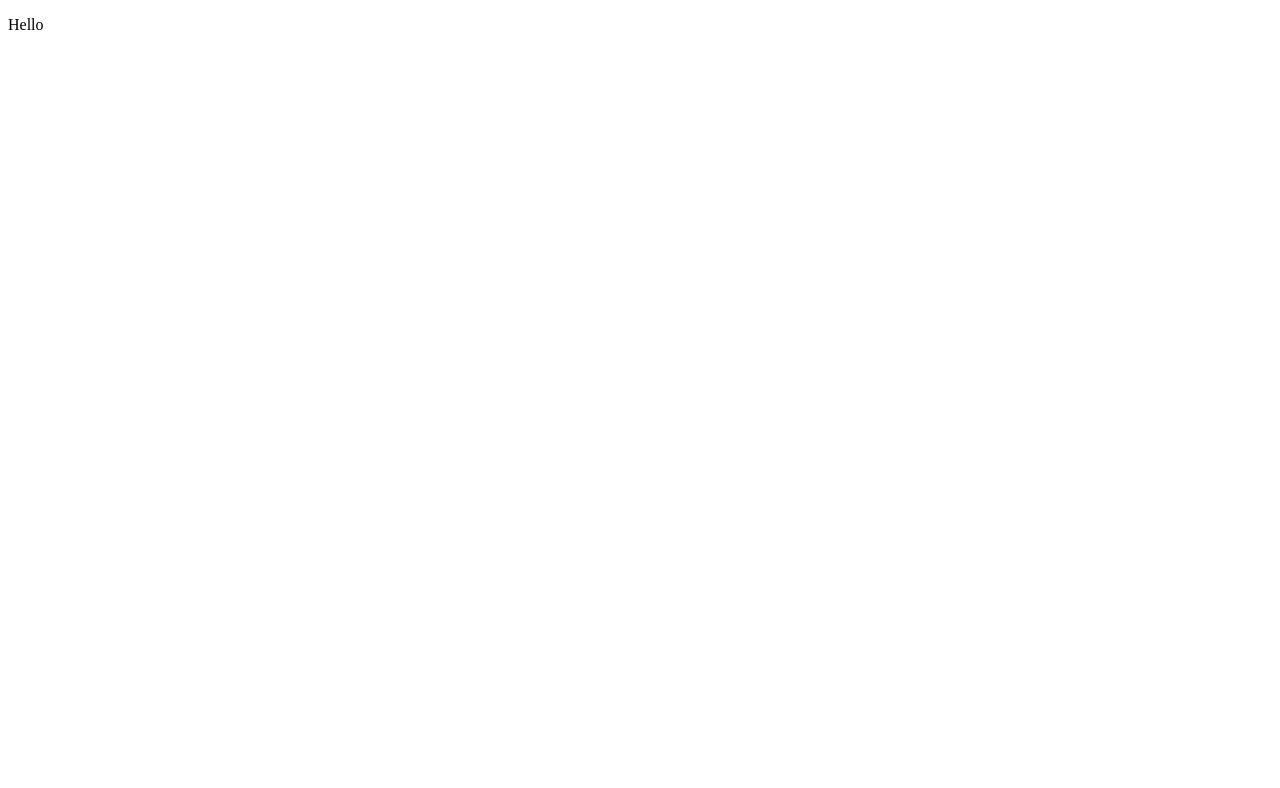
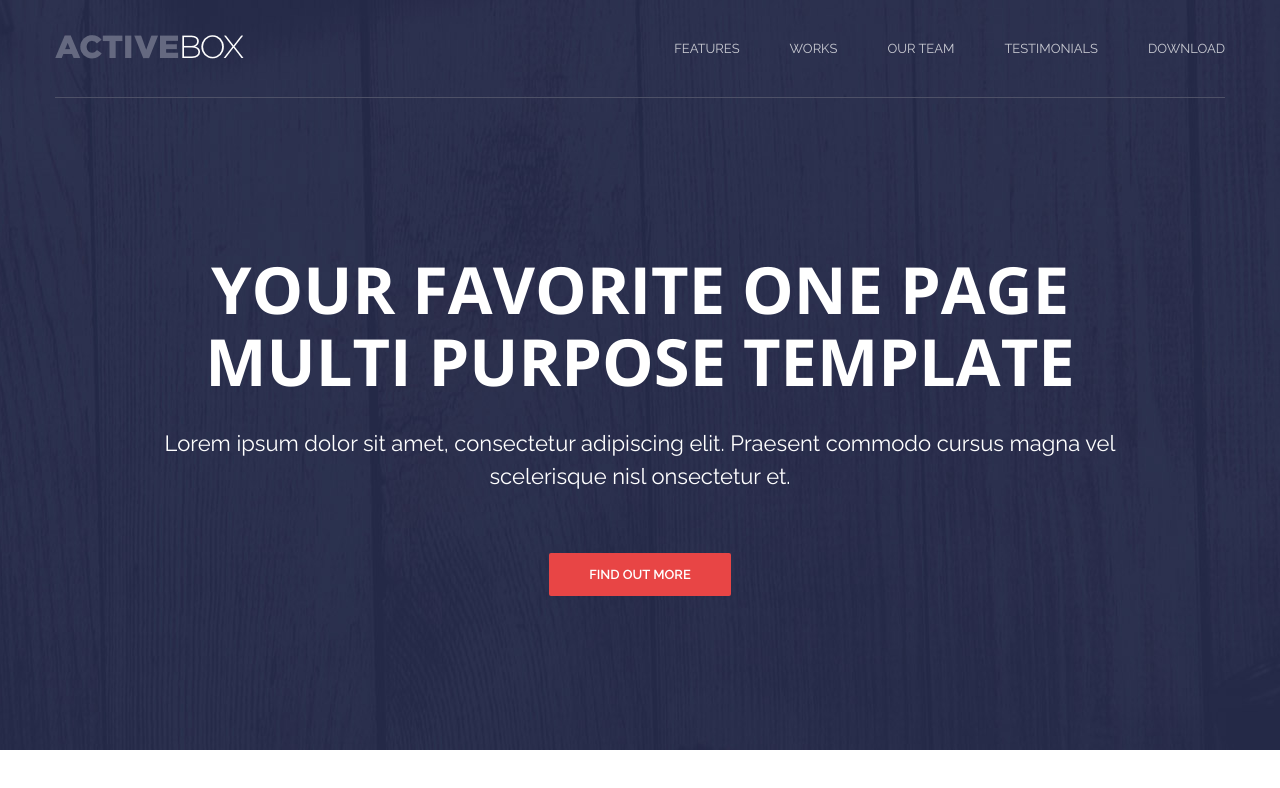
Before and after one commit to zubkovmaxim/ActiveBoxBrainCloud, a plain HTML site: page index.html in a window 1280 px wide. Drawn offline with nearby package versions, Linux system fonts and the light colour scheme.

Commit message:
Created header in ActiveBox web site

```diff
--- /dev/null
+++ b/css/style.css
@@ -0,0 +1,150 @@
+body {
+    margin: 0;
+    font-family: 'Raleway', sans-serif;
+    font-size: 14px;
+    color: #6c7279;
+    -webkit-font-smoothing: antialiased;
+}
+
+* , *:before, *:after{
+    box-sizing: border-box
+}
+
+h1, h2, h3, h4, h5, h6 {
+    margin: 0;
+}
+
+p {
+    margin: 0 0 10px;
+ }
+
+/*============CONTAINER===========*/
+
+.container{
+    width: 100%;
+    max-width: 1170px;
+    margin: 0 auto;
+
+}
+
+
+
+/*============HEADER===========*/
+
+.header{
+    position: absolute;
+    height: 100px;
+    top:0;
+    left: 0;
+    z-index: 1000;
+    width: 100%
+}
+
+.header__inner{
+    display: flex;
+    justify-content: space-between;
+    border-bottom: 1px solid #4e5167;
+    padding: 35px 0;
+    align-items: center;
+}
+
+
+/*============NAVIGATION===========*/
+
+.nav{
+    display: flex;
+    font-size: 13px;
+    font-weight: 700px;
+    text-transform: uppercase;
+
+}
+
+.nav__link{
+    margin-left: 50px;
+    color: #fff;
+    text-decoration: none;
+    opacity: 0.75;
+    transition: opacity .1s linear;
+}
+
+.nav__link:first-child{
+    margin-left: 0;
+}
+
+.nav__link:hover{
+    opacity: 1;
+
+}
+
+
+/*============INTRO===========*/
+
+.intro {
+    height: 750px;
+    background: #2b2e48 url('../images/bc_header.jpg') center no-repeat;
+    background-size: cover;
+    padding-top: 100px;
+    display: flex;
+    flex-direction: column;
+    justify-content: center;
+    text-align: center;
+}
+.intro__inner{
+    max-width: 970px;
+    margin: 0 auto;
+    width: 100%;
+}
+.intro__title{
+    font-family: 'Open Sans', sans-serif;
+    font-size: 65px;
+    line-height: 1.1;
+    color: #fff;
+    font-weight: 700;
+    text-transform: uppercase;
+    text-align: center;
+    margin: 0 0 30px;
+
+}
+
+.intro__subtitle{
+    font-size: 22px;
+    color: #fff;
+    line-height: 1.5;
+    font-weight: 400;
+     margin-bottom: 60px;
+
+
+}
+
+/*============BUTTON===========*/
+
+
+.btn{
+    display: inline-block;
+    vertical-align: top;
+    padding: 14px 40px;
+    font-size: 13px;
+    font-weight: 600;
+    color: #fff;
+    border-radius: 2px;
+    text-transform: uppercase;
+    text-decoration: none;
+    border: 0;
+    cursor: pointer;
+    font-family: inherit;
+    transition: background .1s linear;
+}
+
+
+
+.btn--red{
+    background-color: #e84545;
+
+
+
+}
+.btn--red:hover{
+    background-color: #ea0c0c;
+
+
+}
--- a/index.html
+++ b/index.html
@@ -2,9 +2,41 @@
 <html lang="en">
 <head>
     <meta charset="UTF-8">
+    <link rel="preconnect" href="https://fonts.gstatic.com">
+    <link href="https://fonts.googleapis.com/css2?family=Cardo:ital@1&family=Open+Sans:wght@700&family=Raleway:wght@400;600;700&display=swap" rel="stylesheet">
+    <link rel="stylesheet" href="css/style.css">
     <title>ActiveBox</title>
 </head>
 <body>
-    <p>Hello</p>
+<!--  HEARED  -->
+    <header class="header">
+        <div class="container">
+            <div class="header__inner">
+
+                <div class="header__logo">
+                    <img src="images/activebox-logo.png" alt="logo">
+                </div>
+
+                <nav class="nav">
+                    <a href="#" class="nav__link">FEATURES</a>
+                    <a href="#" class="nav__link">WORKS</a>
+                    <a href="#" class="nav__link">OUR TEAM</a>
+                    <a href="#" class="nav__link">TESTIMONIALS</a>
+                    <a href="#" class="nav__link">DOWNLOAD</a>
+                </nav>
+            </div>
+        </div>
+    </header>
+<!--  INTRO  -->
+    <div class="intro">
+        <div class="container">
+           <div class="intro__inner">
+                <h1 class="intro__title">Your Favorite One Page Multi Purpose Template</h1>
+                <h2 class="intro__subtitle">Lorem ipsum dolor sit amet, consectetur adipiscing elit. Praesent commodo cursus magna vel scelerisque nisl onsectetur et.
+            </h2>
+            <a href="#" class="btn btn--red">Find Out More</a>
+            </div>
+        </div>
+    </div>
 </body>
 </html>
```
Also changed, not shown: images/activebox-logo.png (added), images/bc_header.jpg (added), 1 other file.
